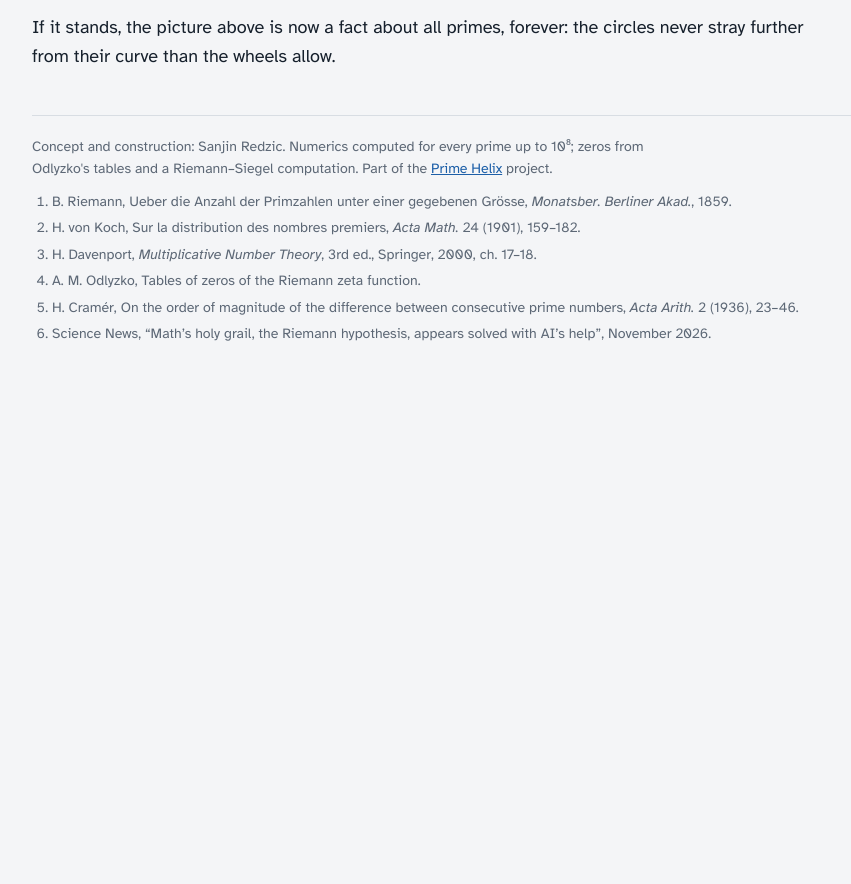
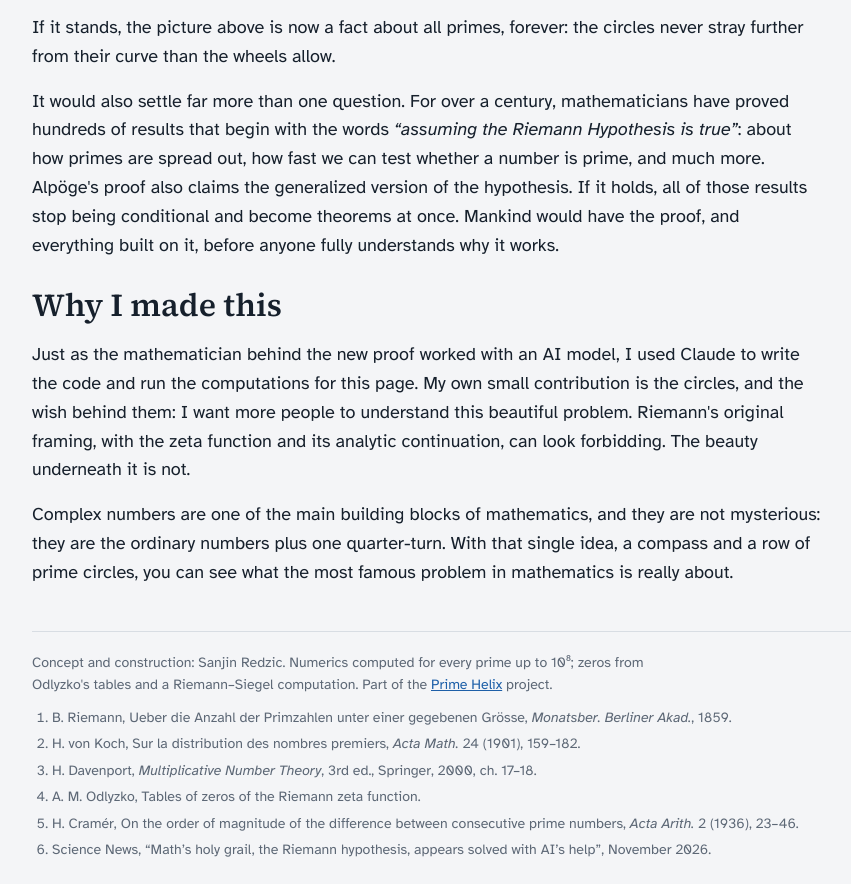
Before and after one commit to ninjas1337/Prime-Helix, a plain HTML site: page rh_circles.html in a window 1280 px wide. Shown: the part 6333-7217 px from the top of the page, without its empty margins (194-1045 px from the left). Before the commit the page ends 6747 px from the top, so only its background shows below. Drawn offline with Linux system fonts and the light colour scheme.

Commit message:
Explainer: add what a proof would settle and why the page was made
Co-Authored-By: Claude Opus 5.5 <noreply@anthropic.com>
Claude-Session: https://claude.ai/code/session_01Q5QdYrwKMfrJVhx4Wiyqfc

```diff
--- a/rh_circles.html
+++ b/rh_circles.html
@@ -185,6 +185,10 @@ a{color:var(--accent)}
   <h2 id="s6">Checked by computers, proved this year?</h2>
   <p>For more than 160 years nobody could prove it, although computers checked trillions of zeros and found every one of them on the line. In November 2026, mathematician Levent Alpöge announced a proof developed together with an AI model, written in the proof language Lean. The Lean and Mathlib communities certified it the next day. The written-out version runs past 250,000 pages, and mathematicians are now working to understand it. Some groups still dispute whether a proof nobody can read counts.</p>
   <p>If it stands, the picture above is now a fact about all primes, forever: the circles never stray further from their curve than the wheels allow.</p>
+  <p>It would also settle far more than one question. For over a century, mathematicians have proved hundreds of results that begin with the words <i>“assuming the Riemann Hypothesis is true”</i>: about how primes are spread out, how fast we can test whether a number is prime, and much more. Alpöge's proof also claims the generalized version of the hypothesis. If it holds, all of those results stop being conditional and become theorems at once. Mankind would have the proof, and everything built on it, before anyone fully understands why it works.</p>
+  <h2 id="s7" style="margin-top:12px">Why I made this</h2>
+  <p>Just as the mathematician behind the new proof worked with an AI model, I used Claude to write the code and run the computations for this page. My own small contribution is the circles, and the wish behind them: I want more people to understand this beautiful problem. Riemann's original framing, with the zeta function and its analytic continuation, can look forbidding. The beauty underneath it is not.</p>
+  <p>Complex numbers are one of the main building blocks of mathematics, and they are not mysterious: they are the ordinary numbers plus one quarter-turn. With that single idea, a compass and a row of prime circles, you can see what the most famous problem in mathematics is really about.</p>
 </section>
 
 <footer>
```
